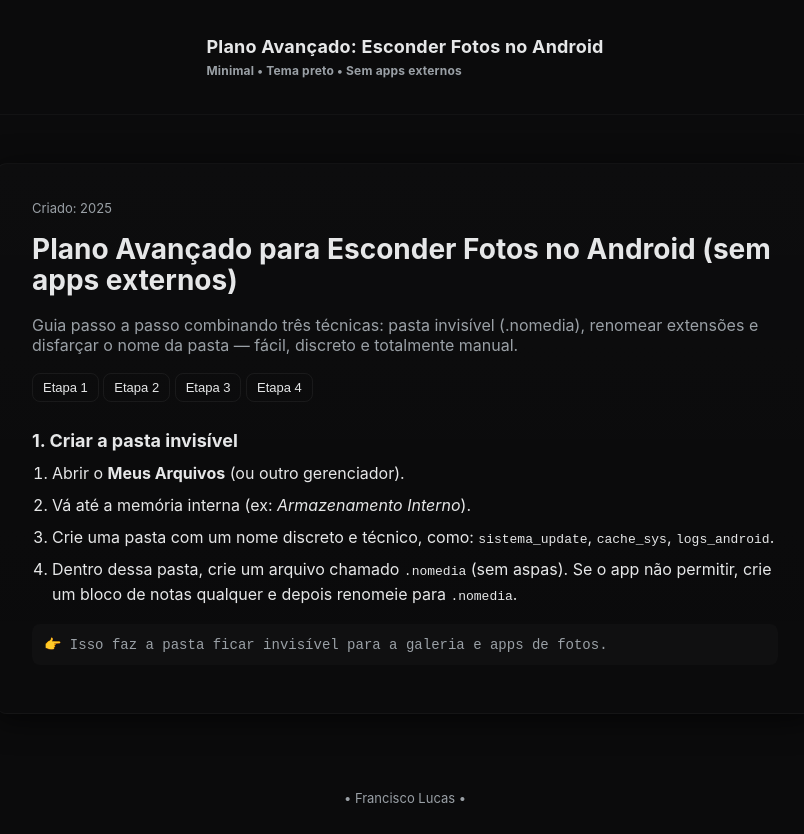
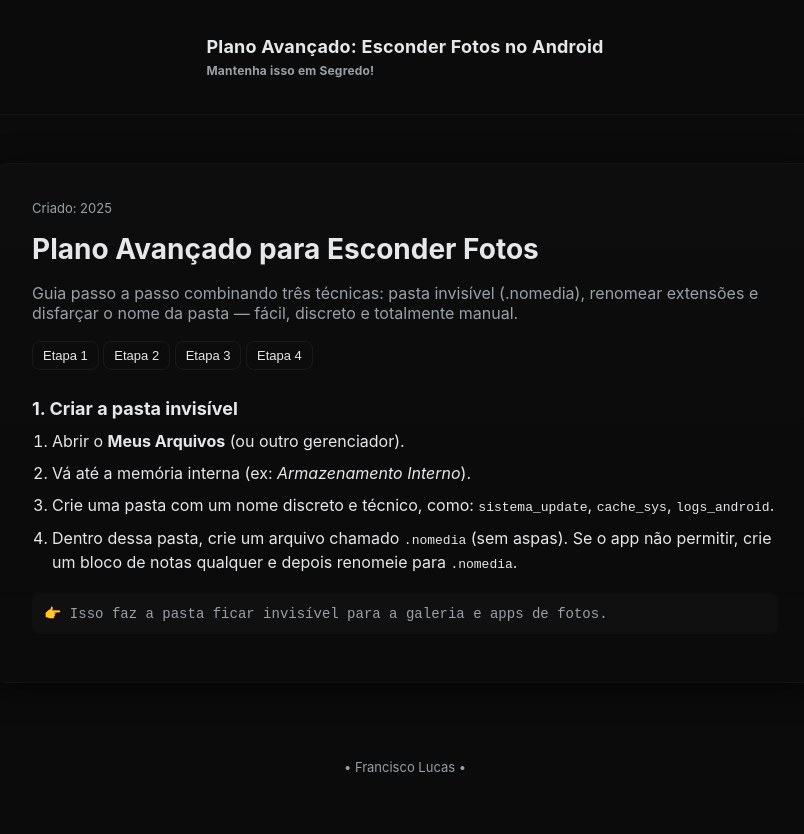
Before and after one commit to lucasfreire99/-hidephotos, a plain HTML site: page index.html in a window 1280 px wide. Shown: the whole page, without its empty margins (235-1039 px from the left). After the commit the page ends 803 px from the top, so only its background shows below. Drawn offline with Linux system fonts and the light colour scheme.

Commit message:
Update index.html

```diff
--- a/index.html
+++ b/index.html
@@ -58,7 +58,7 @@
   <header>
     <div class="brand">
       <div class="title">Plano Avançado: Esconder Fotos no Android</div>
-      <div class="tag">Minimal • Tema preto • Sem apps externos</div>
+      <div class="tag">Mantenha isso em Segredo!</div>
     </div>
   </header>
 
@@ -66,7 +66,7 @@
     <div class="container">
       <article class="card" id="post">
         <div class="meta"><div class="date">Criado: 2025</div></div>
-        <h1>Plano Avançado para Esconder Fotos no Android (sem apps externos)</h1>
+        <h1>Plano Avançado para Esconder Fotos</h1>
         <p class="lead">Guia passo a passo combinando três técnicas: pasta invisível (.nomedia), renomear extensões e disfarçar o nome da pasta — fácil, discreto e totalmente manual.</p>
 
         <button class="btn" onclick="showStep('step1')">Etapa 1</button>
```
